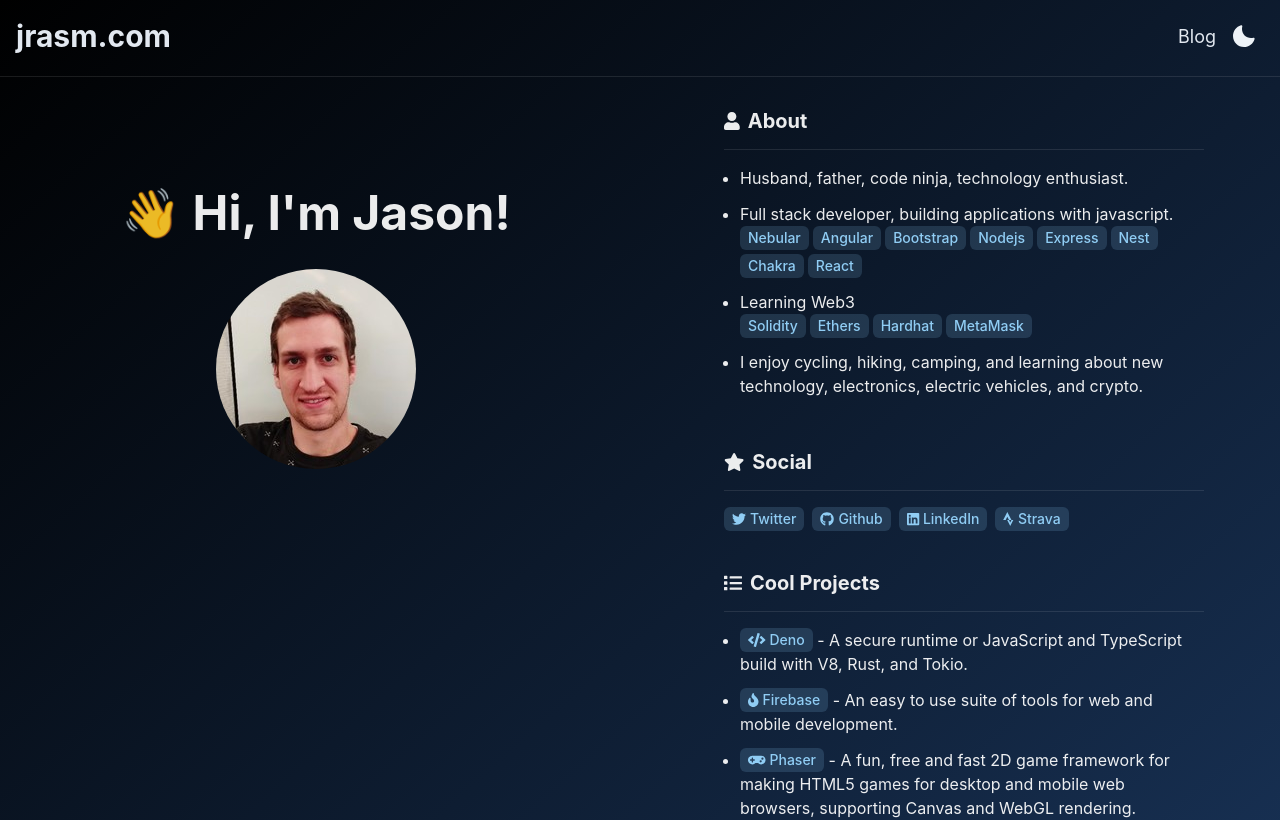
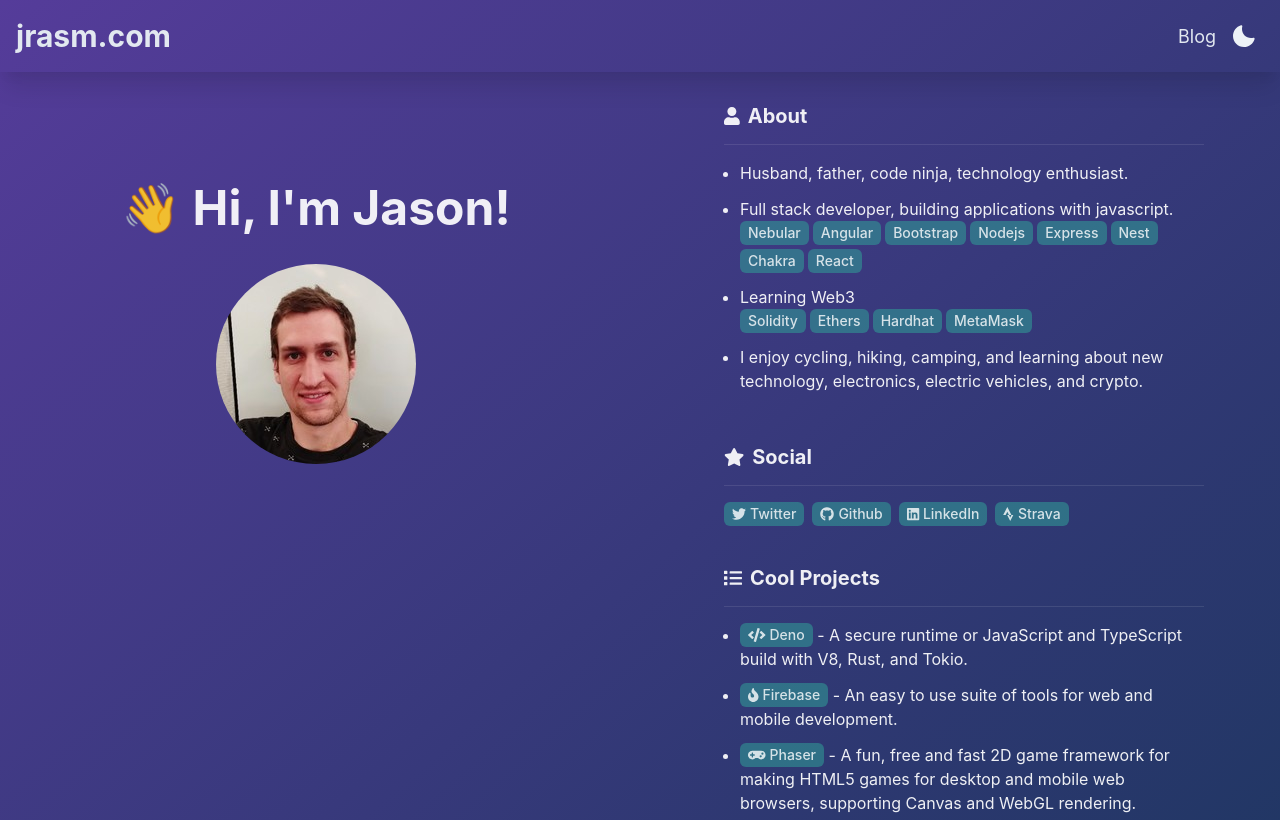
Before and after one commit to jrasm91/jrasm.com, a React (Create React App) app: page / in a window 1280 px wide. Shown: the top 820 px of the page. Built offline with nearby package versions, Linux system fonts and the light colour scheme.

Commit message:
feat: new gradient and tag colors

```diff
--- a/src/components/AboutCard.tsx
+++ b/src/components/AboutCard.tsx
@@ -1,7 +1,8 @@
-import { Box, Divider, Flex, Heading, ListItem, Tag, UnorderedList } from '@chakra-ui/react';
+import { Box, Divider, Flex, Heading, ListItem, UnorderedList } from '@chakra-ui/react';
 import { faUser } from '@fortawesome/free-solid-svg-icons';
 import { FontAwesomeIcon } from '@fortawesome/react-fontawesome';
 import { Card } from './Card';
+import { MyTag } from './MyTag';
 
 export function AboutCard() {
   const skills = ['Nebular', 'Angular', 'Bootstrap', 'Nodejs', 'Express', 'Nest', 'Chakra', 'React'];
@@ -20,7 +21,7 @@
           <Box>Full stack developer, building applications with javascript.</Box>
           <Flex wrap="wrap" gap="0.25rem">
             {skills.map((skill) => (
-              <Tag key={skill}>{skill}</Tag>
+              <MyTag key={skill}>{skill}</MyTag>
             ))}
           </Flex>
         </ListItem>
@@ -28,7 +29,7 @@
           <Box>Learning Web3</Box>
           <Flex wrap="wrap" gap="0.25rem">
             {learning.map((skill) => (
-              <Tag key={skill}>{skill}</Tag>
+              <MyTag key={skill}>{skill}</MyTag>
             ))}
           </Flex>
         </ListItem>
--- a/src/components/Header.tsx
+++ b/src/components/Header.tsx
@@ -3,7 +3,15 @@
 
 export const Header = () => {
   return (
-    <Flex display="flex" mb="1" p="4" justifyContent="space-between" alignItems="center" color={useColorModeValue('gray.800', 'gray.200')}>
+    <Flex
+      boxShadow="xl"
+      display="flex"
+      mb="1"
+      p="4"
+      justifyContent="space-between"
+      alignItems="center"
+      color={useColorModeValue('gray.800', 'gray.200')}
+    >
       <Heading size="lg">jrasm.com</Heading>
       {/* <Button variant="link">Blog</Button> */}
       <HStack>
--- a/src/components/Layout.tsx
+++ b/src/components/Layout.tsx
@@ -1,4 +1,4 @@
-import { Box, Divider, useColorModeValue } from '@chakra-ui/react';
+import { Box, useColorModeValue } from '@chakra-ui/react';
 import { Header } from './Header';
 
 interface LayoutProps {
@@ -6,11 +6,10 @@
 }
 
 export function Layout(props: LayoutProps) {
-  const bgGradient = useColorModeValue('', 'linear(to-br, black, blue.900)');
+  const bgGradient = useColorModeValue('', 'linear(to-br, purple.700, blue.900)');
   return (
     <Box bgGradient={bgGradient} pb="4rem" height="full" width="full">
       <Header />
-      <Divider />
       <Box m="1rem">{props.children}</Box>
     </Box>
   );
--- /dev/null
+++ b/src/components/MyTag.tsx
@@ -0,0 +1,11 @@
+import { Tag, useColorModeValue } from '@chakra-ui/react';
+import { PropsWithChildren } from 'react';
+
+export const MyTag = ({ children }: PropsWithChildren<any>) => {
+  const colorScheme = useColorModeValue('purple', 'teal');
+  return (
+    <Tag variant="solid" colorScheme={colorScheme}>
+      {children}
+    </Tag>
+  );
+};
--- a/src/components/ProjectsCard.tsx
+++ b/src/components/ProjectsCard.tsx
@@ -1,7 +1,8 @@
-import { Divider, Heading, ListItem, Tag, TagLabel, UnorderedList } from '@chakra-ui/react';
+import { Divider, Heading, ListItem, TagLabel, UnorderedList } from '@chakra-ui/react';
 import { faCode, faFire, faGamepad, faLaptopCode, faList, faSync } from '@fortawesome/free-solid-svg-icons';
 import { FontAwesomeIcon } from '@fortawesome/react-fontawesome';
 import { Card } from '../components';
+import { MyTag } from './MyTag';
 
 export function ProjectsCard() {
   const projects = [
@@ -49,10 +50,10 @@
       <UnorderedList>
         {projects.map(({ name, description, icon, link }) => (
           <ListItem key={name} mb="0.75rem">
-            <Tag key={name}>
+            <MyTag key={name}>
               <FontAwesomeIcon icon={icon} style={{ marginRight: '0.25rem' }} />
               <TagLabel>{name}</TagLabel>
-            </Tag>{' '}
+            </MyTag>{' '}
             - {description}
           </ListItem>
         ))}
--- a/src/components/SocialCard.tsx
+++ b/src/components/SocialCard.tsx
@@ -1,8 +1,9 @@
-import { Divider, Flex, Heading, Link, Tag } from '@chakra-ui/react';
+import { Divider, Flex, Heading, Link } from '@chakra-ui/react';
 import { faGithub, faLinkedin, faStrava, faTwitter } from '@fortawesome/free-brands-svg-icons';
 import { faStar } from '@fortawesome/free-solid-svg-icons';
 import { FontAwesomeIcon } from '@fortawesome/react-fontawesome';
 import { Card } from '../components';
+import { MyTag } from './MyTag';
 
 export function SocialCard() {
   const items = [
@@ -21,10 +22,10 @@
       <Flex wrap="wrap" gap="0.25rem">
         {items.map(({ name, icon, link }) => (
           <Link key={name} href={link} isExternal={true} mr="0.25rem">
-            <Tag>
+            <MyTag>
               <FontAwesomeIcon icon={icon} style={{ marginRight: '0.25rem' }} />
               {name}
-            </Tag>
+            </MyTag>
           </Link>
         ))}
       </Flex>
```
